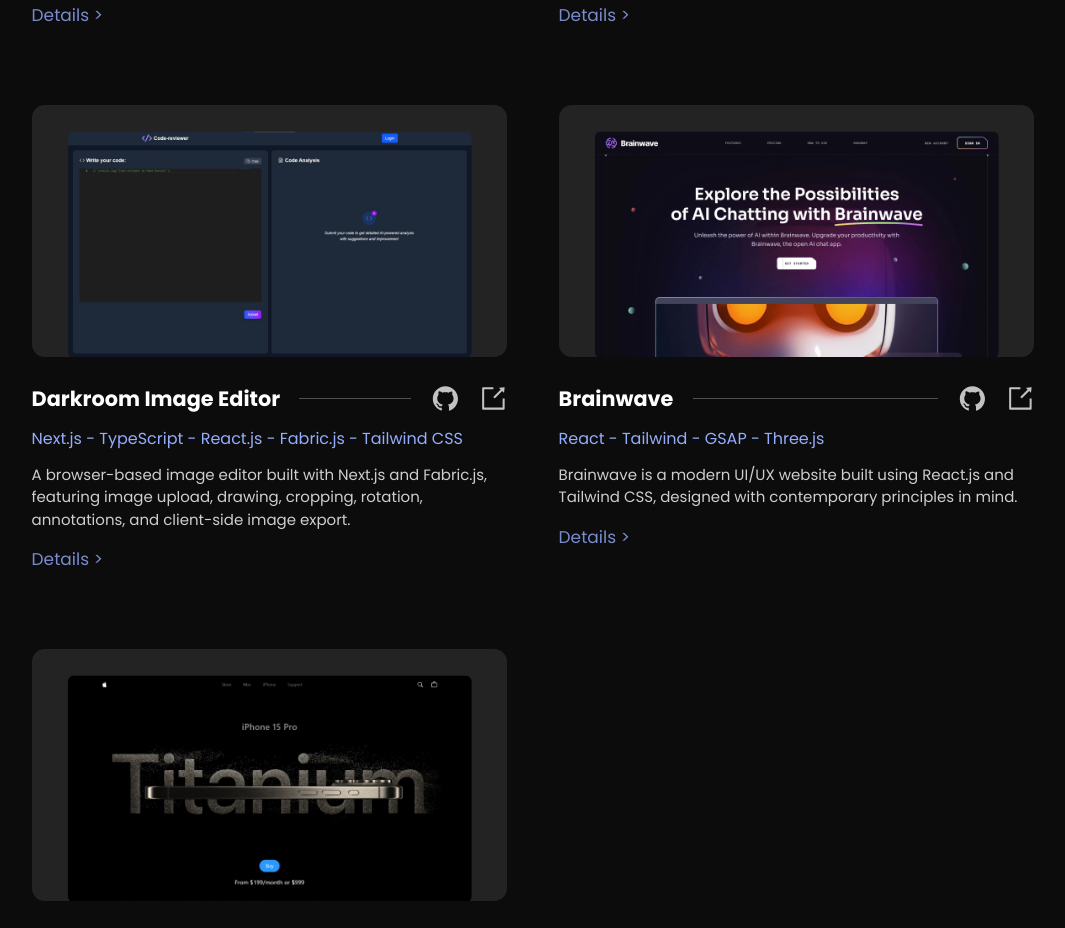
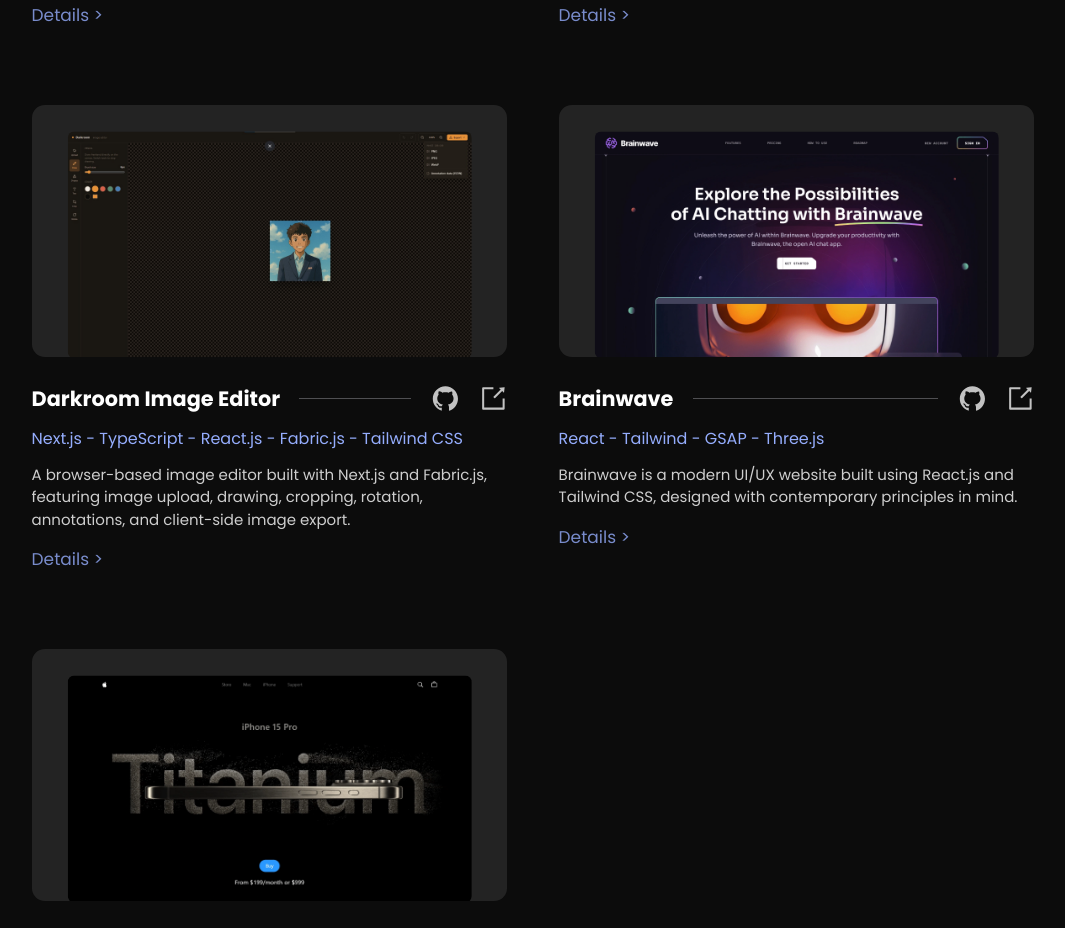
Before and after one commit to mohd-hassan17/hassan.dev, a Next.js app: page /projects in a window 1280 px wide. Shown: the part 1940-2868 px from the top of the page, without its empty margins (107-1172 px from the left). Built offline with nearby package versions, Linux system fonts and the light colour scheme.

Commit message:
fixed project photo

```diff
--- a/src/components/showcase/Showcase.tsx
+++ b/src/components/showcase/Showcase.tsx
@@ -119,7 +119,7 @@ export const Showcase = () => {
     },
     {
       title: "Darkroom Image Editor",
-      img: "/assets/codemate.jpg",
+      img: "/assets/darkroom.jpg",
       code: "https://github.com/mohd-hassan17/Darkroom-image-editor",
       link: "https://darkroom-rosy.vercel.app/",
       tech: ["Next.js", "TypeScript", "React.js", "Fabric.js", "Tailwind CSS"],
```
Also changed, not shown: public/assets/darkroom.jpg (added).
